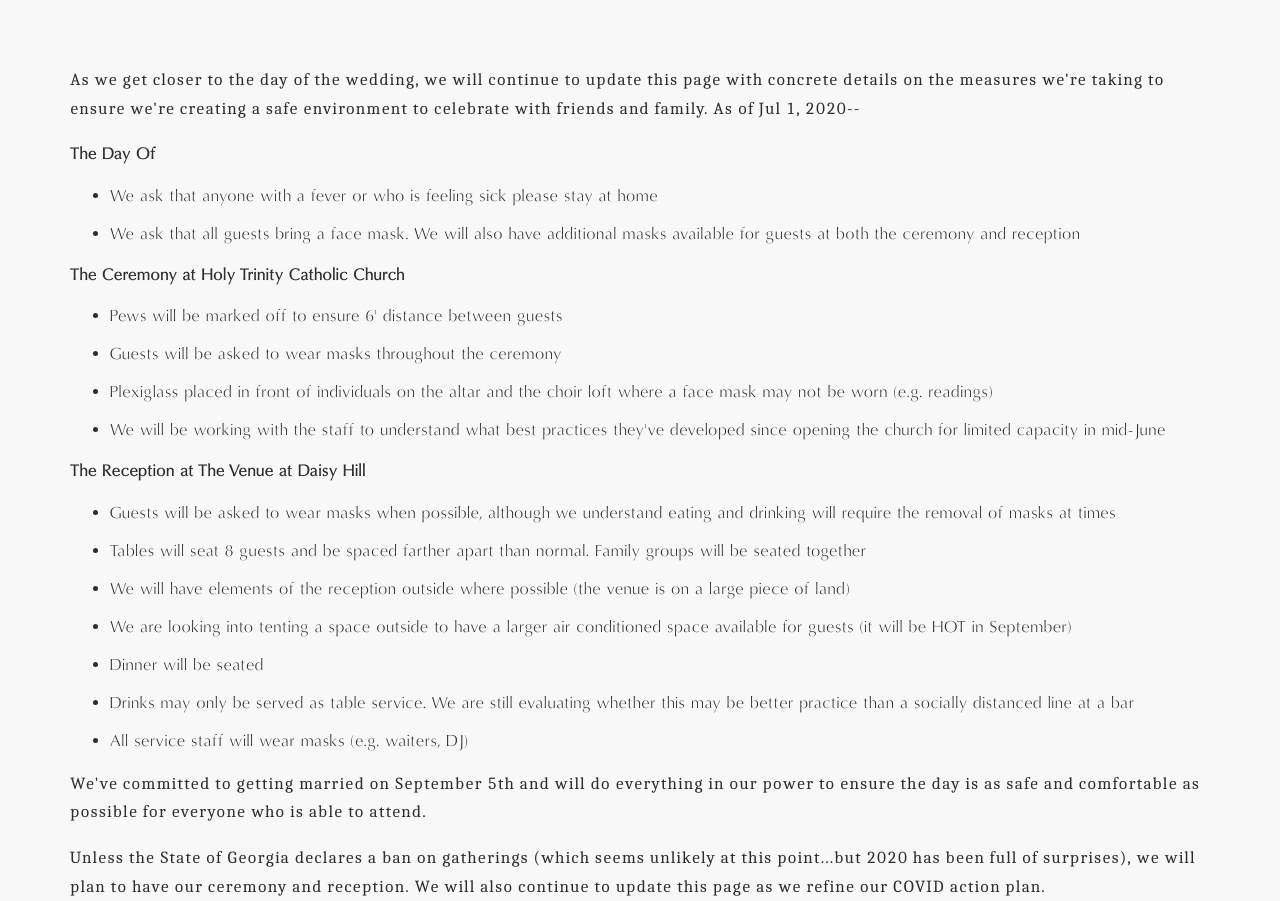
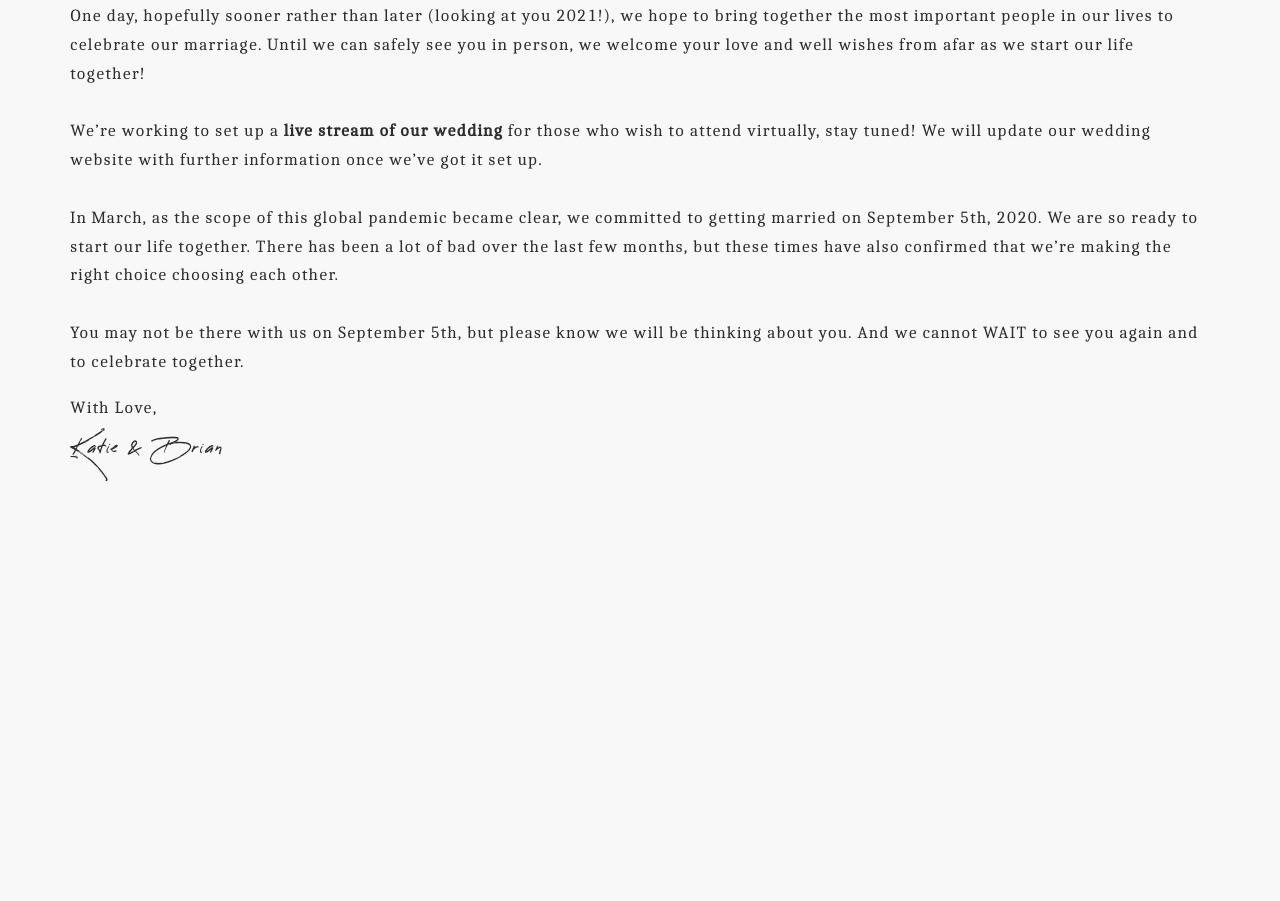
Before and after one commit to syneva-runyan/katie-and-brian, a React (Create React App) app: page /covid-19 in a window 1280 px wide. Shown: the part 460-1361 px from the top of the page. After the commit the page ends 945 px from the top, so only its background shows below. Built offline with nearby package versions, Linux system fonts and the light colour scheme; what shuffle-array would draw is missing.

Commit message:
Updated covid19 noticed and hid RSVP

```diff
--- a/src/blocks/Covid19.js
+++ b/src/blocks/Covid19.js
@@ -8,41 +8,23 @@ export default function Covid19() {
                 Note about COVID-19:
             </h1>
             <p>
-                When we set our wedding date we certainly didn't expect to be dealing with a global pandemic! After 100+ days of sheltering in place, we are very much looking forward to getting married and having something to CELEBRATE!
-                 <br/><br/>
-                 We will be working closely with the church, the reception venue, and our vendors to ensure we are following appropriate safety guidelines throughout the day.                <br/>
+                When we mailed our wedding invitations, the daily number of new COVID cases in Georgia was stable and we were optimistic that we could safely and responsibly host a large gathering at the end of the summer. However, in the weeks since the invitations went out COVID cases in Georgia and many other states have accelerated. The pandemic has gone from bad to worse.
+                <br/><br/>
+                We’re broken hearted, but <strong>we have decided to shrink our wedding to include only immediate family and our wedding party.</strong>
+                <br/><br/>
+                Everyone we sent an invitation to is someone we love dearly and with who we wished to share this moment. But, that also makes you the people who we want to keep healthy and well right now. We can’t in good conscious host a large gathering while the virus is out of control.
+                <br/><br/>
+                One day, hopefully sooner rather than later (looking at you 2021!), we hope to bring together the most important people in our lives to celebrate our marriage. Until we can safely see you in person, we welcome your love and well wishes from afar as we start our life together!
+                <br/><br/>
+                We’re working to set up a <strong>live stream of our wedding</strong> for those who wish to attend virtually, stay tuned! We will update our wedding website with further information once we’ve got it set up.
+                <br/><br/>
+                In March, as the scope of this global pandemic became clear, we committed to getting married on September 5th, 2020. We are so ready to start our life together. There has been a lot of bad over the last few months, but these times have also confirmed that we’re making the right choice choosing each other.
+                <br/><br/>
+                You may not be there with us on September 5th, but please know we will be thinking about you. And we cannot WAIT to see you again and to celebrate together.
             </p>
             <p>With Love,<br/>
                 <span className="covid19__signature">Katie & Brian</span>
             </p>
-            <br/><br/>
-            <p>
-                As we get closer to the day of the wedding, we will continue to update this page with concrete details on the measures we're taking to ensure we're creating a safe environment to celebrate with friends and family. As of Jul 1, 2020--
-            </p>
-            <h4>The Day Of</h4>
-            <ul>
-                <li>We ask that anyone with a fever or who is feeling sick please stay at home</li>
-                <li>We ask that all guests bring a face mask. We will also have additional masks available for guests at both the ceremony and reception</li>
-            </ul>
-            <h4>The Ceremony at Holy Trinity Catholic Church</h4>
-            <ul>
-                <li>Pews will be marked off to ensure 6' distance between guests </li>
-                <li>Guests will be asked to wear masks throughout the ceremony</li>
-                <li>Plexiglass placed in front of individuals on the altar and the choir loft where a face mask may not be worn (e.g. readings)</li>
-                <li>We will be working with the staff to understand what best practices they've developed since opening the church for limited capacity in mid-June</li>
-            </ul>
-            <h4>The Reception at The Venue at Daisy Hill</h4>
-            <ul>
-                <li>Guests will be asked to wear masks when possible, although we understand eating and drinking will require the removal of masks at times</li>
-                <li>Tables will seat 8 guests and be spaced farther apart than normal. Family groups will be seated together</li>
-                <li>We will have elements of the reception outside where possible (the venue is on a large piece of land)</li>
-                <li>We are looking into tenting a space outside to have a larger air conditioned space available for guests (it will be HOT in September)</li>
-                <li>Dinner will be seated</li>
-                <li>Drinks may only be served as table service. We are still evaluating whether this may be better practice than a socially distanced line at a bar</li>
-                <li>All service staff will wear masks (e.g. waiters, DJ)</li>
-            </ul>
-            <p>We've committed to getting married on September 5th and will do everything in our power to ensure the day is as safe and comfortable as possible for everyone who is able to attend.</p>
-            <p>Unless the State of Georgia declares a ban on gatherings (which seems unlikely at this point...but 2020 has been full of surprises), we will plan to have our ceremony and reception. We will also continue to update this page as we refine our COVID action plan.</p>
         </div>
     );
 }
--- a/src/blocks/RSVP.js
+++ b/src/blocks/RSVP.js
@@ -1,8 +1,9 @@
 import React from "react";
-import RSVPIndex from "../Components/RSVP";
+// import RSVPIndex from "../Components/RSVP";
+import Covid19 from './Covid19';
 
 export default function() {
     return (
-        <RSVPIndex />
+        <Covid19 />
     );
 }
```
